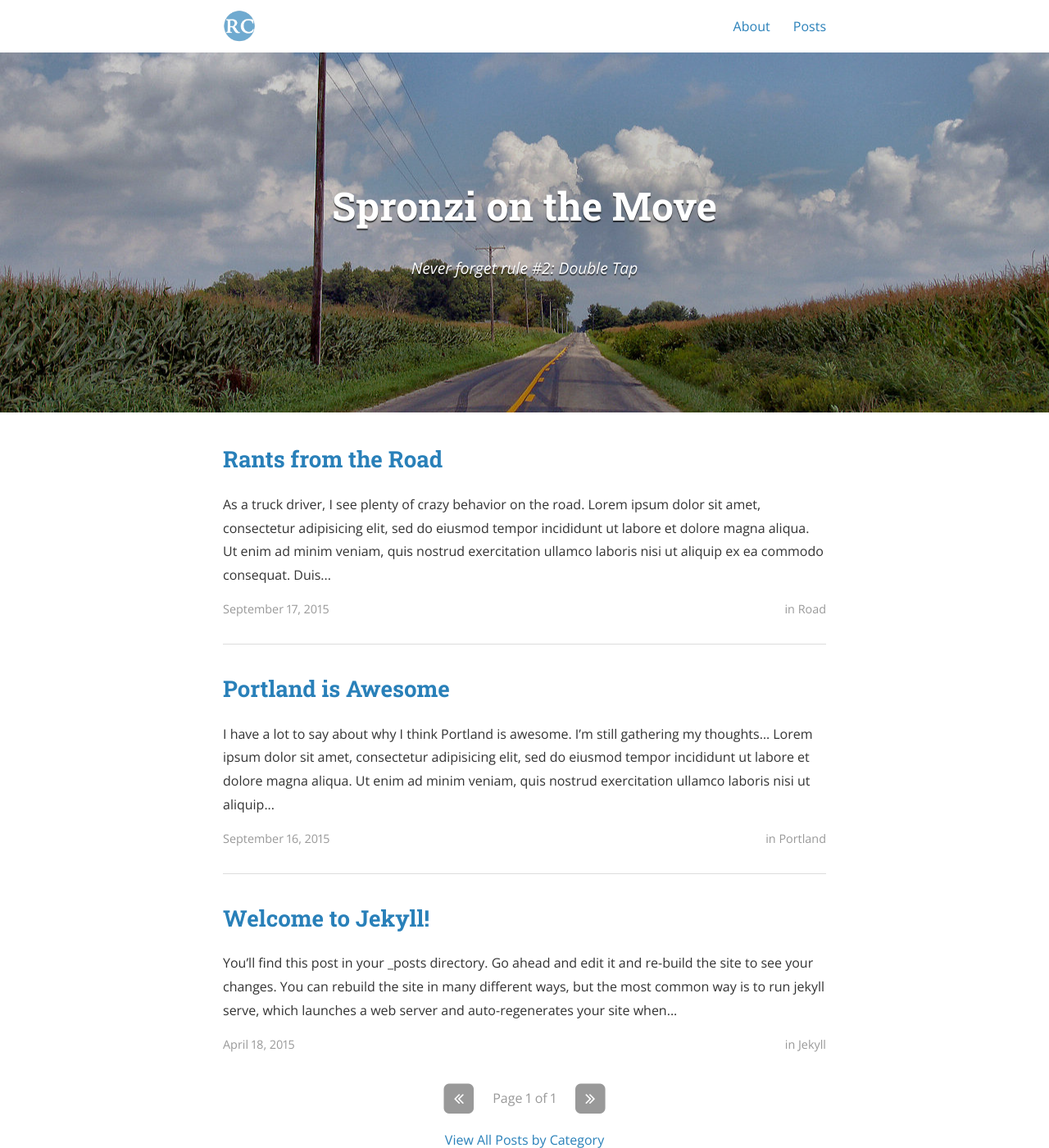
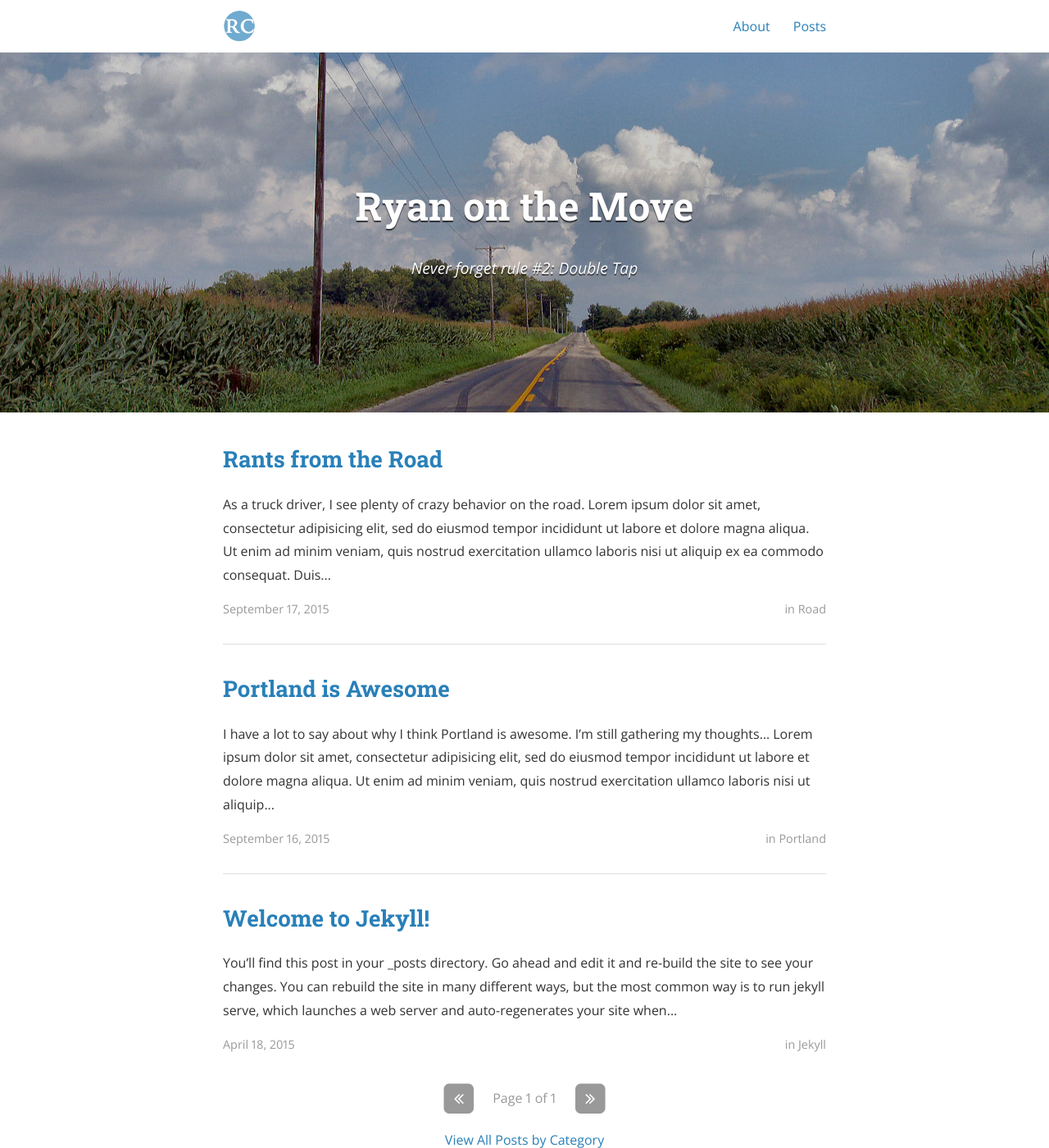
Before and after one commit to spronzi/spronzi.github.io, a Jekyll site: the page built from index.html, in a window 1280 px wide and 1400 px high. Shown: the whole window at 82% size. Built offline with Jekyll 4.4.1, drawn with Linux system fonts in a browser that asks for light colours; nearby versions of some CDN libraries; the list of posts is cut into pages by our own code; a style sheet for code colours, icons or effects is not loaded; some of the changed text lies outside the part shown.

Commit message:
Swap out Spronzi with Ryan for less confusion

```diff
--- a/_config.yml
+++ b/_config.yml
@@ -1,5 +1,5 @@
 # Site settings
-title: Spronzi on the Move
+title: Ryan on the Move
 subtitle: "Never forget rule #2: Double Tap"
 email: spronzi@gmail.com
 name: Ryan Calhoun
```
